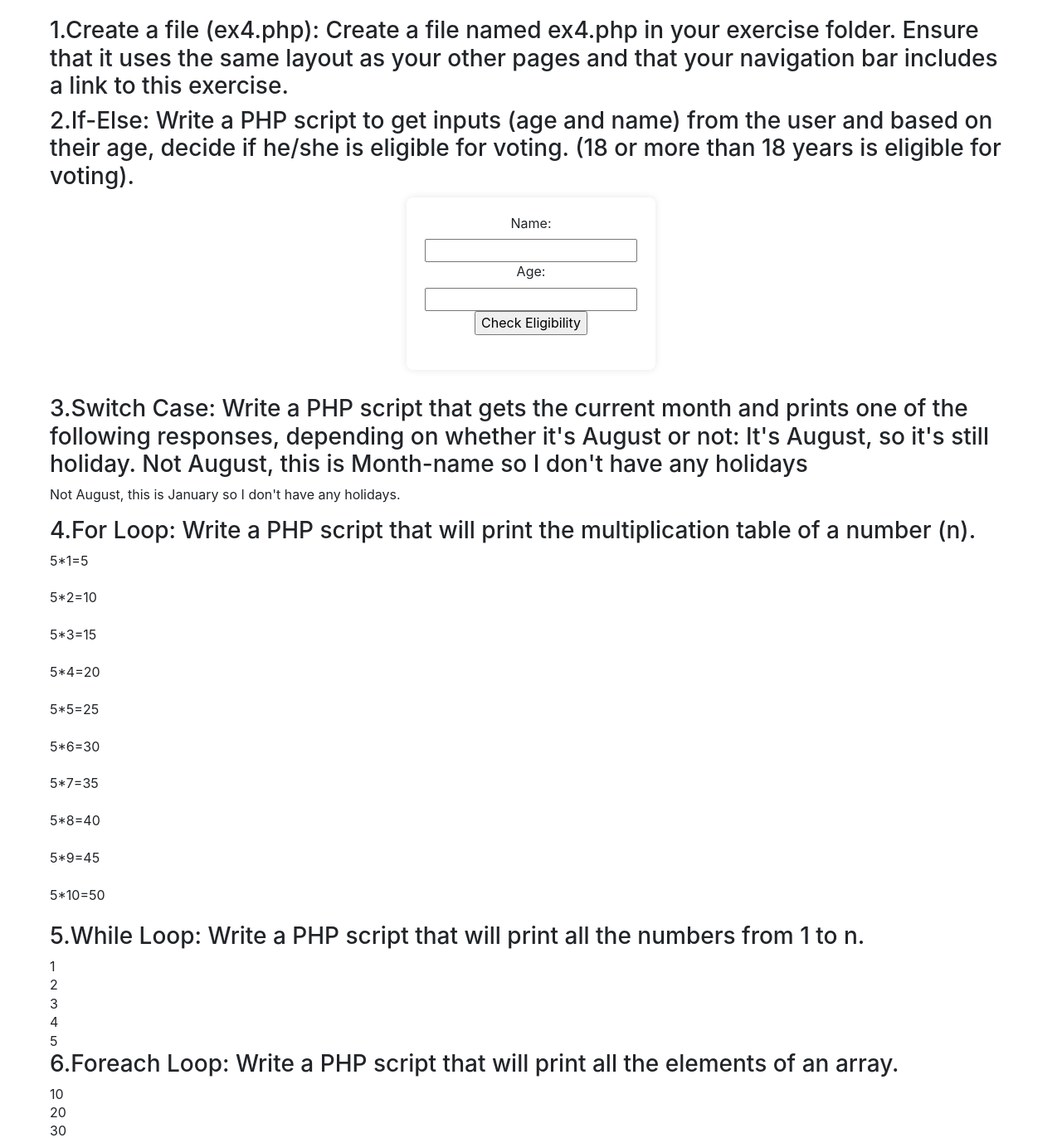
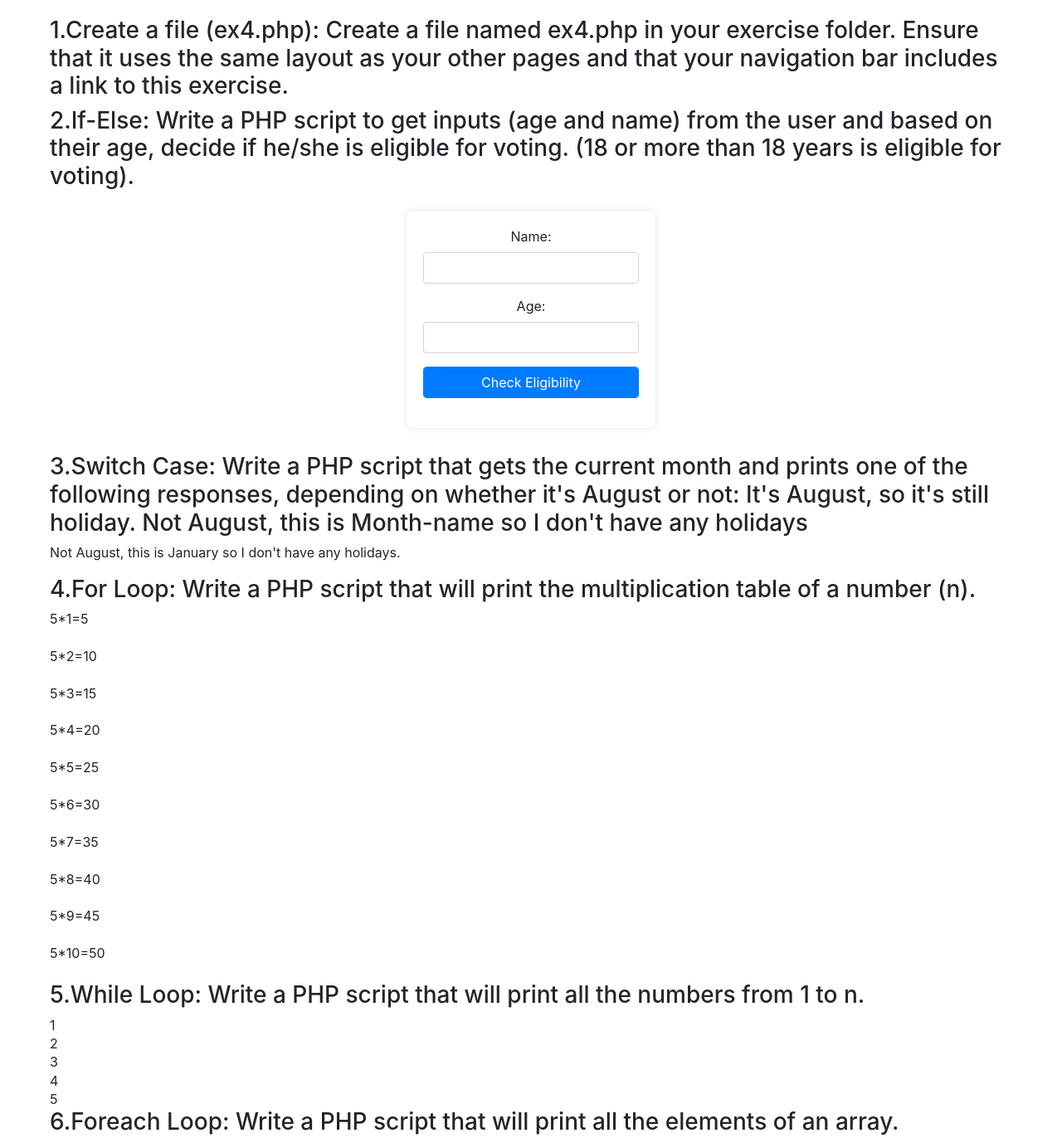
Before and after one commit to nartkosova/src-nart, a PHP site: page /ex4.php in a window 1280 px wide. Shown: the part 56-1428 px from the top of the page at 83% size. Run offline with PHP 8.4, Linux system fonts and the light colour scheme; some libraries are stand-ins or nearby versions.

Commit message:
Made some fixes.

```diff
--- a/crud/process.php
+++ b/crud/process.php
@@ -1,4 +1,5 @@
 <?php
+
 if (isset($_POST['submit'])){
     $fname = $_POST['fname'];
     $lname = $_POST['lname'];
--- a/nart-tasks/ex4.php
+++ b/nart-tasks/ex4.php
@@ -12,20 +12,30 @@
                 $age = $_POST["age"];
             }
             ?>
-            <form name="ageform" method="post" action="<?php echo htmlspecialchars($_SERVER['PHP_SELF']); ?>">
-            <label for="name">Name:</label>
-            <input type="text" name="name" required><br>
-            <label for="age">Age:</label>
-            <input type="number" name="age" required><br>
-            <input type="submit" value="Check Eligibility"> <br></br>
-            <?php if ($_SERVER["REQUEST_METHOD"] == "POST")
-            {if ($age>=18){
-                echo "<p>You are eligible to vote!</p>";
-            }else {
-                echo "<p>You are too young to vote!</p>";
-            }}?>
-        </form>
-             </div>
+            <form name="ageform" method="post" action="<?php echo htmlspecialchars($_SERVER['PHP_SELF']); ?>" class="mt-3">
+            <div class="form-group">
+            <label for="name" class="form-label">Name:</label>
+            <input type="text" class="form-control" name="name" required>
+            </div>
+            <div class="form-group">
+            <label for="age" class="form-label">Age:</label>
+            <input type="number" class="form-control" name="age" required>
+            </div>
+            <div class="form-group">
+            <input type="submit" class="btn btn-primary form-control" value="Check Eligibility">
+            </div>
+            <?php
+            if ($_SERVER["REQUEST_METHOD"] == "POST") {
+               $age = $_POST['age'];
+                    if ($age >= 18) {
+                        echo "<p class='mt-3'>You are eligible to vote!</p>";
+                    } else {
+                        echo "<p class='mt-3'>You are too young to vote!</p>";
+                    }
+                }
+                ?>
+            </form>
+            </div>
         <h3>3.Switch Case: Write a PHP script that gets the current month and prints one of the following responses,
             depending on whether it's August or not: It's August, so it's still holiday.
             Not August, this is Month-name so I don't have any holidays</h3>
--- a/nart-tasks/header.php
+++ b/nart-tasks/header.php
@@ -3,7 +3,7 @@
 <head>
     <meta charset="UTF-8">
     <meta name="viewport" content="width=device-width, initial-scale=1, shrink-to-fit=no">
-    <link rel="stylesheet" href="styles.css">
+    <link rel="stylesheet" href="../nart-tasks/styles.css">
     <link rel="stylesheet" href="https://stackpath.bootstrapcdn.com/bootstrap/4.5.2/css/bootstrap.min.css">
 
     <title><?php echo $title; ?></title>
@@ -18,16 +18,16 @@
             <div class="collapse navbar-collapse" id="navbarNav">
                 <ul class="navbar-nav ml-auto">
                     <li class="nav-item ">
-                        <a class="nav-link" href="ex1.php">Exercise 1 <span class="sr-only">(current)</span></a>
+                        <a class="nav-link" href="../nart-tasks/ex1.php">Exercise 1 <span class="sr-only">(current)</span></a>
                     </li>
                     <li class="nav-item">
-                        <a class="nav-link" href="ex1.php">Exercise 2</a>
+                        <a class="nav-link" href="../nart-tasks/ex1.php">Exercise 2</a>
                     </li>
                     <li class="nav-item">
-                        <a class="nav-link" href="ex3.php">Exercise 3</a>
+                        <a class="nav-link" href="../nart-tasks/ex3.php">Exercise 3</a>
                     </li>
                     <li class="nav-item">
-                        <a class="nav-link" href="ex4.php">Exercise 4</a>
+                        <a class="nav-link" href="../nart-tasks/ex4.php">Exercise 4</a>
                     </li>
                     <li class="nav-item">
                         <a class="nav-link" href="#">Exercise 5</a>
@@ -36,7 +36,7 @@
                         <a class="nav-link" href="#">Exercise 6</a>
                     </li>
                     <li class="nav-item">
-                        <a class="nav-link" href="#">Exercise 7</a>
+                        <a class="nav-link" href="../crud/index.php">Exercise 7</a>
                     </li>
                 </ul>
             </div>
--- a/nart-tasks/process.php
+++ b/nart-tasks/process.php
@@ -1,7 +1,7 @@
-<?php $title = "Exercise 3: Variable, Strings & Operators"; include 'header.php';
+<?php $title = "Exercise 3: Variable, Strings & Operators"; include '../nart-tasks/header.php';
 $Firstname = $_POST["Firstname"];
 $Lastname = $_POST["Lastname"];?>
 <div class="exercise1">
 <h3><?php echo "Hello " . $Firstname . " " . $Lastname . ", welcome to my website!";?></h3>
 </div>
-<?php include 'footer.php';?>
+<?php include '../nart-tasks/footer.php';?>
```
Also changed, not shown: crud/index.php (+15 -6 lines), nart-tasks/styles.css (line endings or trailing spaces).
